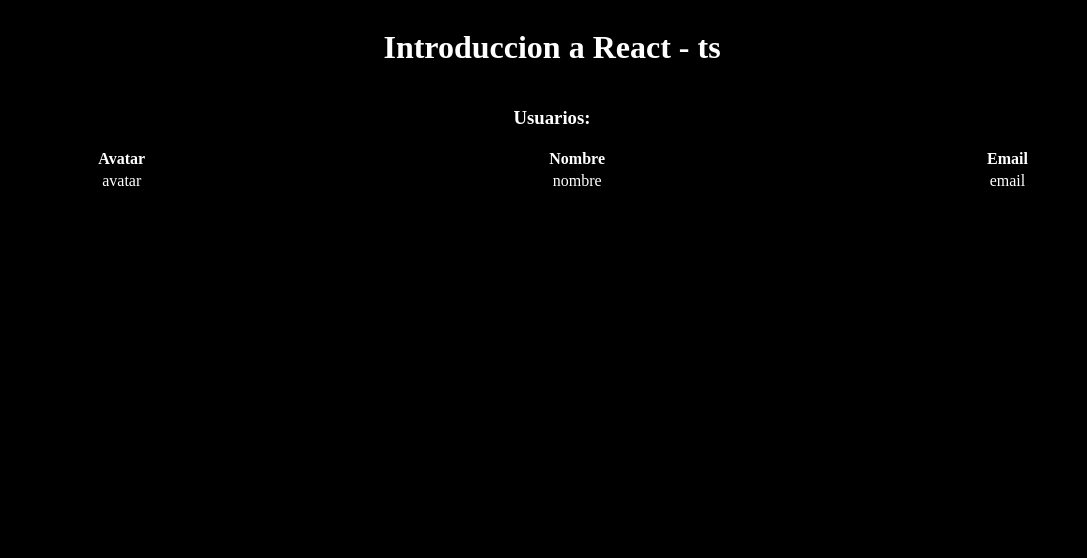
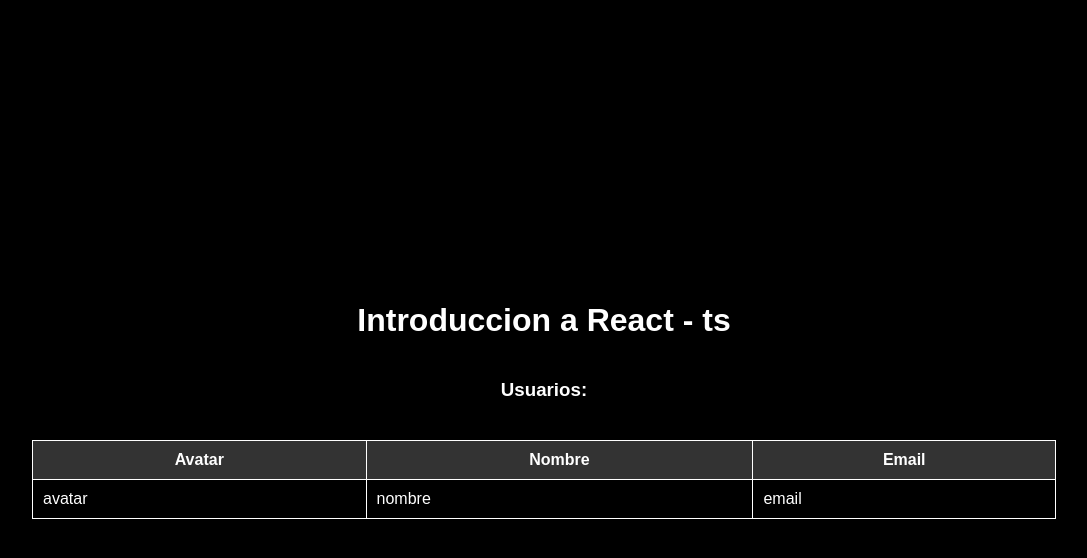
Before and after one commit to braianLucero/React-Native-Masterclass, a React (Vite) app in the folder 01-react-native-fundamentos/: page / in a window 1280 px wide. Shown: the top 558 px of the page, without its empty margins (96-1183 px from the left). Built offline with nearby package versions, Linux system fonts and the light colour scheme; no server answers.

Commit message:
clas 19;setting response type using postman

```diff
--- a/01-react-native-fundamentos/src/components/UserPage.tsx
+++ b/01-react-native-fundamentos/src/components/UserPage.tsx
@@ -1,11 +1,22 @@
 import axios from "axios";
 import { useEffect } from "react";
+import { ReqResUserListResponse } from "../interfaces";
+
+const loadUsers = async () => {
+  try {
+    const { data } = await axios.get<ReqResUserListResponse>(
+      "https://reqres.in/api/users"
+    );
+    return data.data;
+  } catch (error) {
+    console.log(error);
+    return [];
+  }
+};
 
 export const UserPage = () => {
   useEffect(() => {
-    axios
-      .get("https://reqres.in/api/users?page=2")
-      .then((resp) => console.log(resp.data.total));
+    loadUsers().then((users) => console.log(users));
 
     // fetch("https://reqres.in/api/users?page=2")
     //   .then((resp) => resp.json())
--- a/01-react-native-fundamentos/src/index.css
+++ b/01-react-native-fundamentos/src/index.css
@@ -1,19 +1,46 @@
 body {
+  margin: 0;
+  padding: 0;
+  font-family: Arial, sans-serif;
   background-color: #000;
+  color: #fff;
 }
 
 main {
   width: 100vw;
+  height: 100vh;
   display: flex;
   flex-direction: column;
   justify-content: center;
-  text-align: center;
-  width: 100vw;
-  color: #fff;
+  align-items: center;
 }
 
 input {
-  padding: 5px;
+  padding: 8px;
   margin-bottom: 10px;
   color: aliceblue;
+  background-color: #333;
+  border: none;
+  border-radius: 5px;
 }
+
+table {
+  width: 80%;
+  border-collapse: collapse;
+  margin-top: 20px;
+}
+
+table,
+th,
+td {
+  border: 1px solid #fff;
+}
+
+th,
+td {
+  padding: 10px;
+}
+
+th {
+  background-color: #333;
+}
--- /dev/null
+++ b/01-react-native-fundamentos/src/interfaces/index.ts
@@ -0,0 +1 @@
+export * from "./reqres.interface";
```
Also changed, not shown: 01-react-native-fundamentos/src/interfaces/reqres.interface.ts (added, +21 -0 lines).
